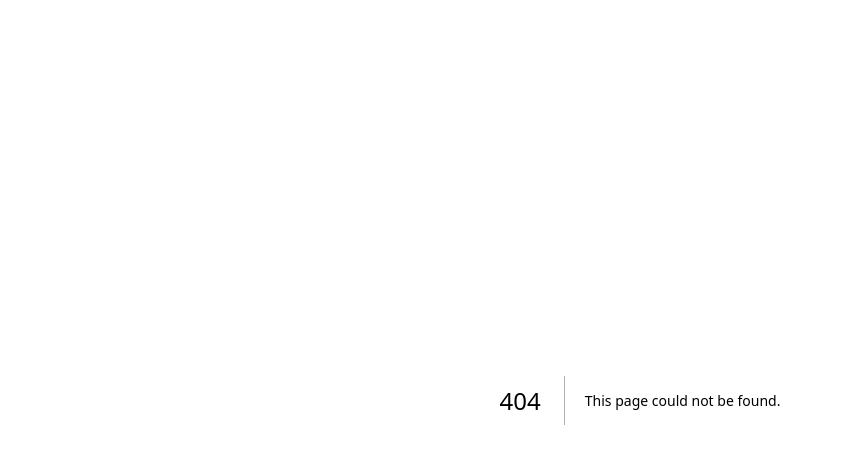
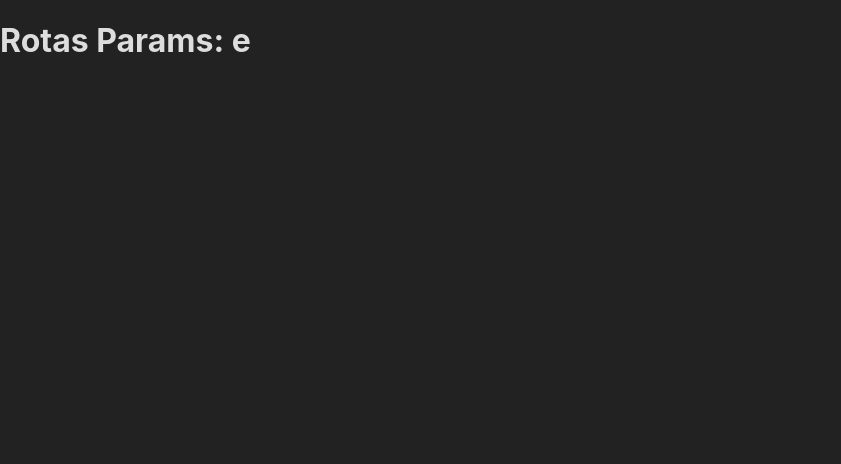
Before and after one commit to LeticiaLopess/next-basico, a Next.js app: page /rotas/params in a window 1280 px wide. Before the commit this address had no page. Shown: the top 464 px of the page, without its empty margins (0-841 px from the left). Built offline with nearby package versions, Linux system fonts and the light colour scheme.

Commit message:
rotas + parâmetros na url

```diff
--- /dev/null
+++ b/src/pages/rotas/params.jsx
@@ -0,0 +1,16 @@
+import { useRouter } from 'next/router'
+
+export default function params () {
+    const router = useRouter()
+
+    const id = router.query.id
+    const nome = router.query.nome
+
+    console.log(router)
+
+    return (
+        <div>
+            <h1>Rotas Params: {id} e {nome}</h1>
+        </div>
+    )
+}
```
